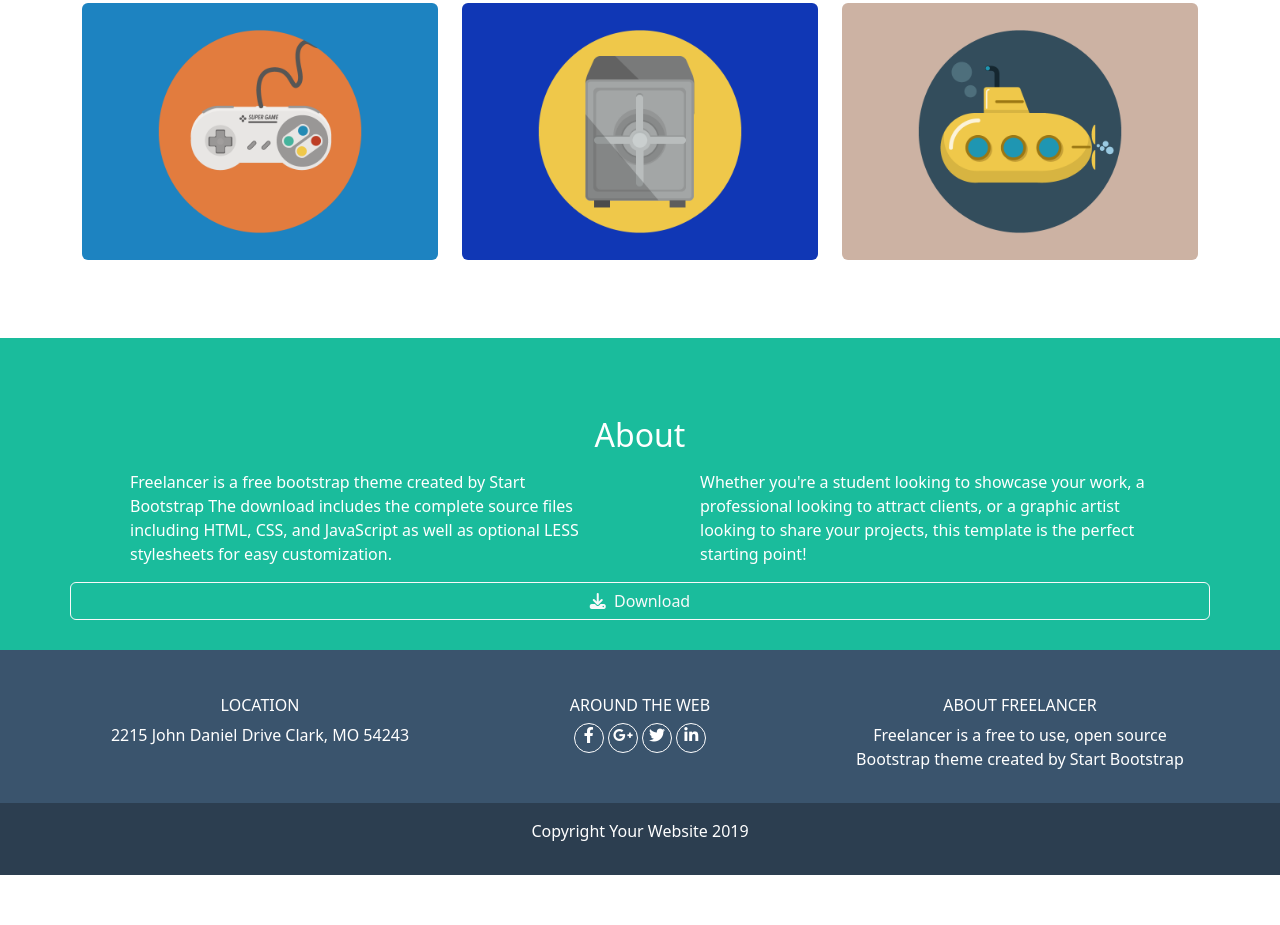
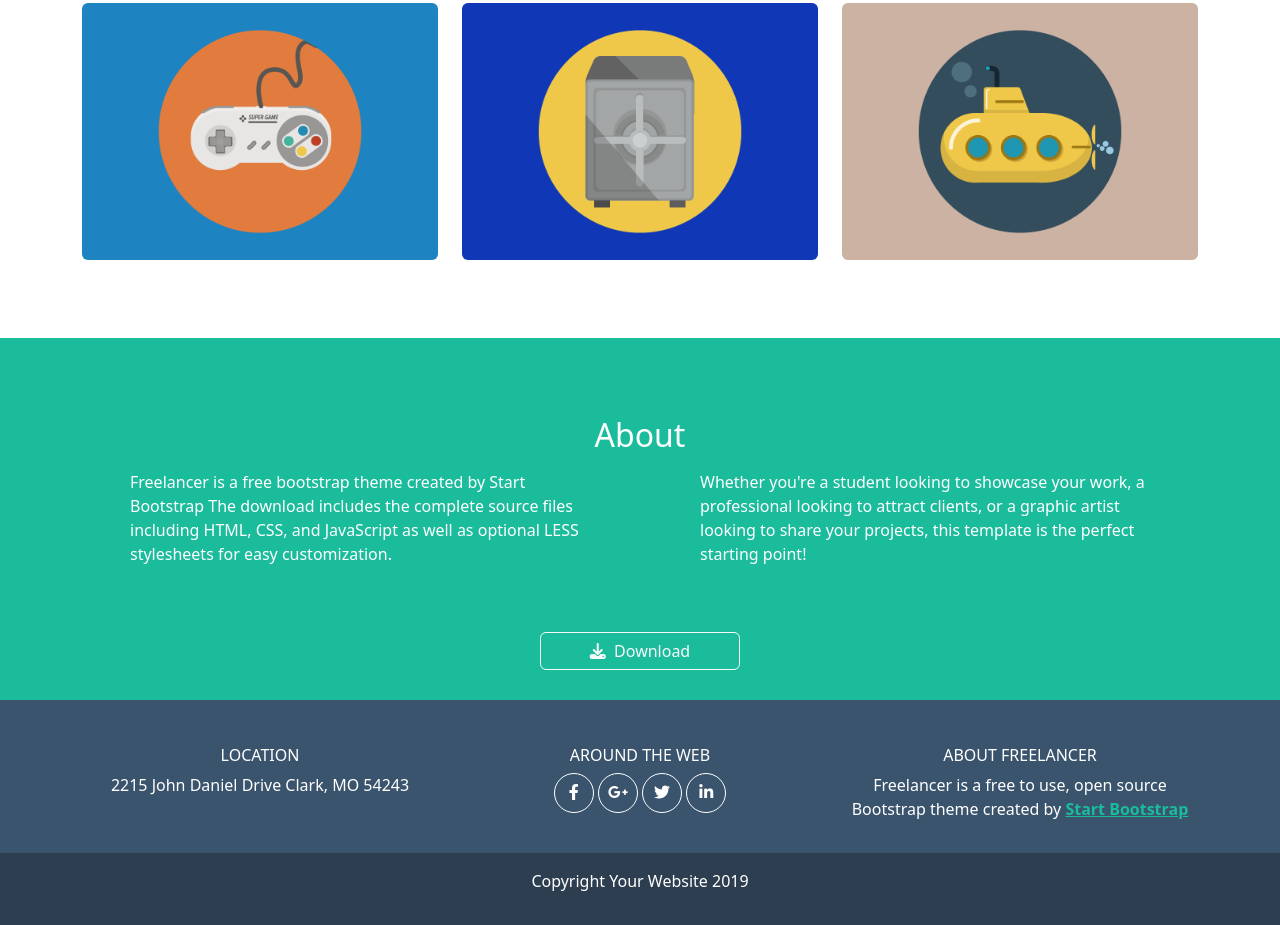
Before and after one commit to AndreaGallini/html-css-bootstrap-freelancer, a plain HTML site: page index.html in a window 1280 px wide. Shown: the part 895-1820 px from the top of the page. Before the commit the page ends 1770 px from the top, so only its background shows below. Drawn offline with nearby package versions, Linux system fonts and the light colour scheme.

Commit message:
add effect

```diff
--- a/css/style.css
+++ b/css/style.css
@@ -4,6 +4,7 @@
     --ligth-gray:#3A546D;
     --white:#fff;
     --black-transparent:rgba(0,0,0,0.5);
+    --green-hover:#2eecb0;
 }
 .my-bg-gray{
     background-color: var(--gray);
@@ -51,16 +52,18 @@ header{
     padding: 3px;
     border: 1px solid white;
     border-radius: 50%;
-    height: 30px;
-    width: 30px;
-    vertical-align:middle;
+    height: 40px;
+    width: 40px;
+    line-height: 30px;
     text-align: center;
 }
 #footerbottom{
     background-color: var(--gray);
 }
 .my-button{
-   width: 100px;
+margin-top: 50px;
+   width: 200px;
+   align-self: center;
 }
 .mylayover{
     width:100%;
@@ -82,6 +85,7 @@ header{
 
 
 
+
 }
 .myimg-card{
     position: relative;
@@ -93,3 +97,13 @@ header{
     justify-content: center;
     cursor: pointer;
 }
+#start-boot{
+    text-decoration: underline;
+    color: var(--green);
+    font-weight: bold;
+    transition: all 1s;
+}
+#start-boot:hover{
+    cursor: pointer;
+    color: var(--green-hover);
+}
--- a/index.html
+++ b/index.html
@@ -22,13 +22,13 @@
               <div class="collapse navbar-collapse flex-grow-0" id="navbarSupportedContent">
                 <ul class="navbar-nav mb-2 mb-lg-0">
                   <li class="nav-item">
-                    <a class="nav-link active" aria-current="page" href="#">Portfolio</a>
+                    <a class="nav-link active" aria-current="page" href="#portfolio">Portfolio</a>
                   </li>
                   <li class="nav-item">
-                    <a class="nav-link" href="#">About</a>
+                    <a class="nav-link" href="#about">About</a>
                   </li>
                   <li class="nav-item">
-                    <a class="nav-link" href="#">Contact</a>
+                    <a class="nav-link" href="#contact">Contact</a>
                   </li>
               </div>
             </div>
@@ -122,7 +122,10 @@
                             Whether you're a student looking to showcase your work, a professional looking to attract clients, or a graphic artist looking to share your projects, this template is the perfect starting point!
                         </p>
                     </div>
-                    <button type="button" class="btn btn-outline-light"><i class="fa-solid fa-download"></i>&nbsp; Download</button>
+                    <div>
+                        <button type="button" class="btn btn-outline-light my-button"><i class="fa-solid fa-download"></i>&nbsp; Download</button>
+
+                    </div>
                 </div>
             </div>
 
@@ -147,7 +150,7 @@
                     </div>
                     <div class="col-sm-12 col-md-4 py-3">
                         <h6>About Freelancer</h6>
-                        <p class="text-center">Freelancer is a free to use, open source Bootstrap theme created by <span>Start Bootstrap</span></p>
+                        <p class="text-center">Freelancer is a free to use, open source Bootstrap theme created by <span id="start-boot">Start Bootstrap</span></p>
                     </div>
                 </div>
             </div>
```
